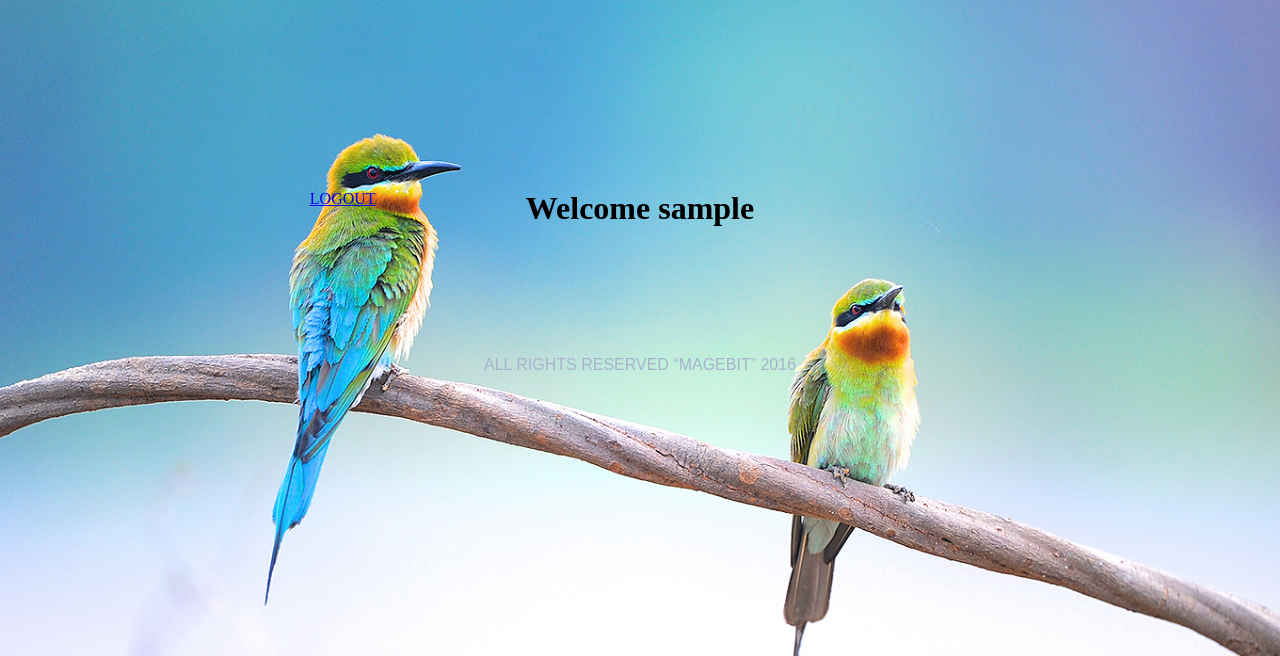
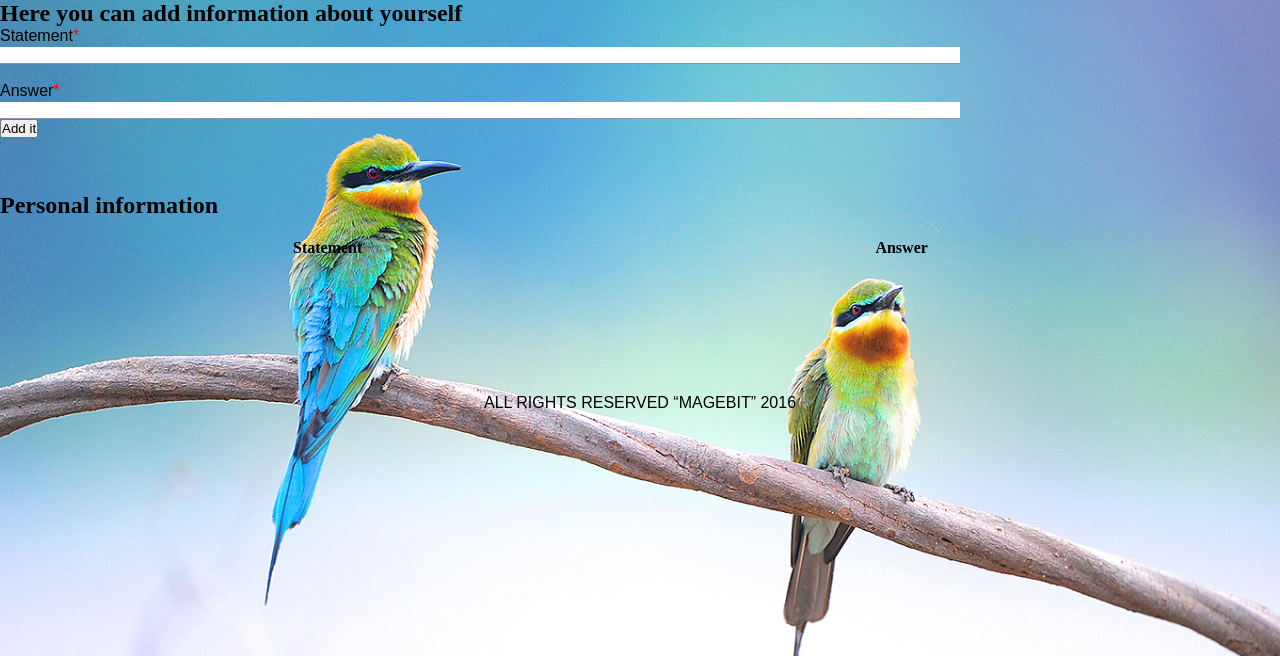
Before and after one commit to sniedzespele/Login, a PHP site: page /home.php in a window 1280 px wide. Shown: the top 656 px of the page. Run offline with PHP 8.4, Linux system fonts and the light colour scheme; the visitor is signed in with stand-in values (Sample User, id 1); lists and menus that the app fills with data are empty.

Commit message:
Update home.php

```diff
--- a/home.php
+++ b/home.php
@@ -1,11 +1,101 @@
 <?php
+    // initialize errors variable
+    $errors = "";
+
+    // connect to database
+    $db = mysqli_connect("localhost", "root", "", "userregistration");
+
+    // insert a quote if submit button is clicked
+    if (isset($_POST['submit'])) {
+        if (empty($_POST['task'])) {
+            $errors = "You must fill in the task";
+        }else{
+            $task = $_POST['task'];
+            $sql = "INSERT INTO tasks (task) VALUES ('$task')";
+            mysqli_query($db, $sql);
+            header('location: home.php');
+        }
+    }
+
 session_start();
 if(!isset($_SESSION['username'])){
     header('index.php');
 }
-require_once 'head.php';
 ?>
-<a href="logout.php">LOGOUT</a>
-<h1>Welcome <?php echo $_SESSION['username']; ?> </h1>
-<?php
-require_once 'footer.php';
+<!DOCTYPE html>
+<html lang="en">
+
+<head>
+    <meta charset="UTF-8">
+    <meta name="viewport" content="width=device-width, initial-scale=1.0">
+    <title>Magebit</title>
+    <script src="styles/script.js" defer></script>
+    <link href="styles/style.css?version=51" rel="stylesheet" type="text/css">
+
+</head>
+
+<body>
+
+        <header></header>
+        <div class=content2>
+            <div class= "whitebg">
+<div class="heading">
+		<h2>Here you can add information about yourself</h2>
+	</div>
+	<form id="add" method="post" action="home.php" class="input_form">
+    <?php if (isset($errors)) { ?>
+	<p><?php echo $errors; ?></p>
+<?php } ?>
+    <label for="email">Statement<span style="color:red">*</span></label>
+    <br>
+        <input type="text" name="task" class="task_input">
+        <br>
+        <br>
+        <label for="email">Answer<span style="color:red" class=ls>*</span></label>
+        <br>
+        <input type="text" name="task" class="task_input">
+        <br>
+		<button type="submit" name="submit" id="add_btn" class="addbtn">Add it</button>
+    </form>
+    <br>
+    <br>
+    <br>
+    <div class=heading>
+    <h2>Personal information</h2>
+</div>
+
+<table style="width:90%">
+  <tr>
+    <th>Statement</th>
+    <th>Answer</th>
+  </tr>
+  <br>
+  <tr>
+    <td></td>
+    <td></td>
+    <td></td>
+  </tr>
+  <tr>
+    <td></td>
+    <td></td>
+    <td></td>
+  </tr>
+  <tr>
+    <td></td>
+    <td></td>
+    <td></td>
+  </tr>
+</table>
+    </div>
+</div>
+</div>
+    <footer>
+            <div class="footerdiv">
+                <p>All Rights Reserved “Magebit” 2016</p>
+            </div>
+        </footer>
+    </div>
+    </div>
+</body>
+
+</html>
```
